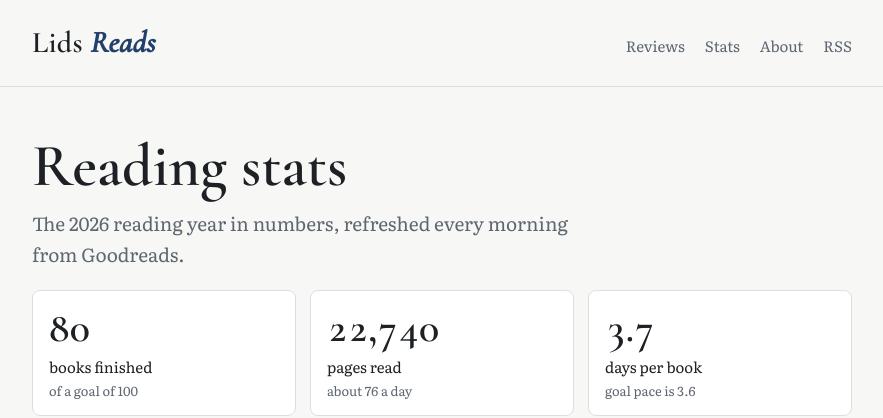
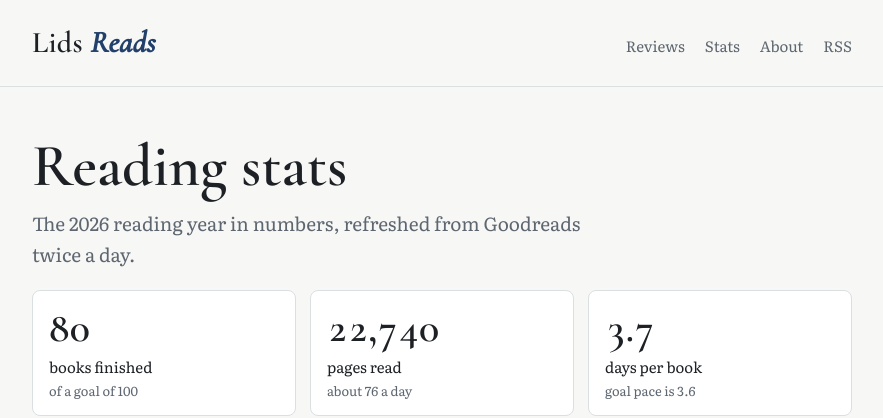
Before and after one commit to itslids/lids-reads, a Jekyll site: the page built from stats.html, in a window 1280 px wide and 900 px high. Shown: the top 418 px of the window, without its empty margins (198-1081 px from the left). Built offline with Jekyll 4.4.1, drawn with Linux system fonts in a browser that asks for light colours.

Commit message:
Stats: say the numbers refresh twice a day
Co-Authored-By: Claude Opus 5.5 (1M context) <noreply@anthropic.com>
Claude-Session: https://claude.ai/code/session_01KQUtxsnzFSGzaczL2XHNeD

```diff
--- a/stats.html
+++ b/stats.html
@@ -4,7 +4,7 @@ permalink: /stats/
 ---
 <section class="intro">
   <h1>Reading stats</h1>
-  <p class="lede">The {{ site.data.read.year }} reading year in numbers, refreshed every morning from Goodreads.</p>
+  <p class="lede">The {{ site.data.read.year }} reading year in numbers, refreshed from Goodreads twice a day.</p>
 </section>
 
 <div class="tiles" id="tiles"></div>
```
